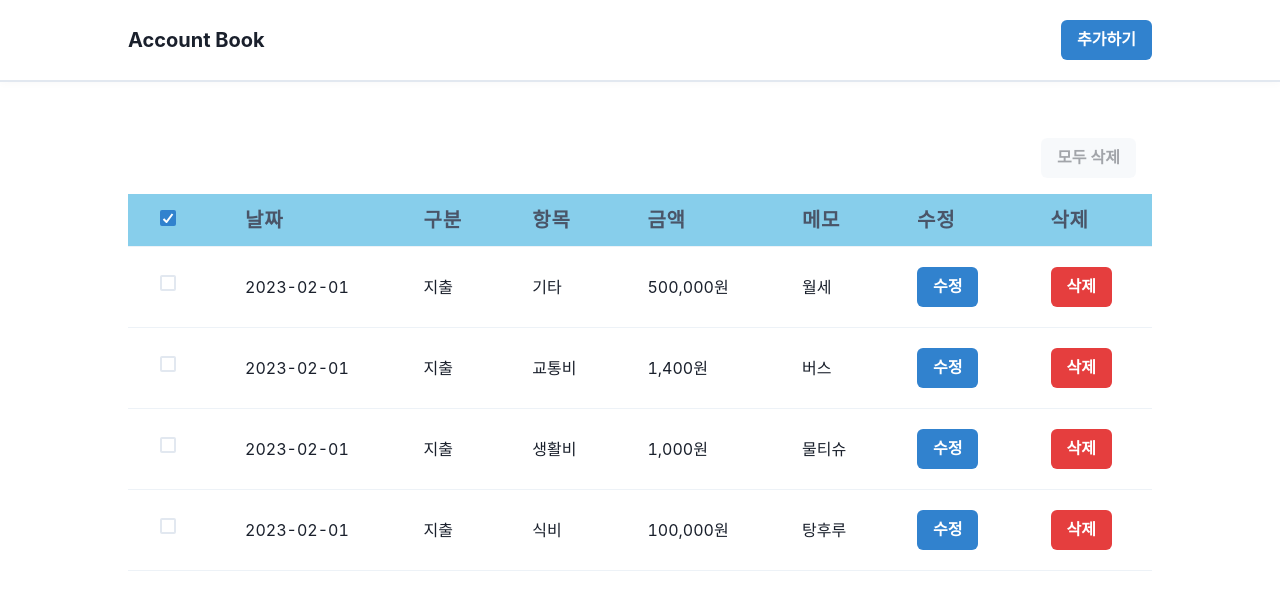
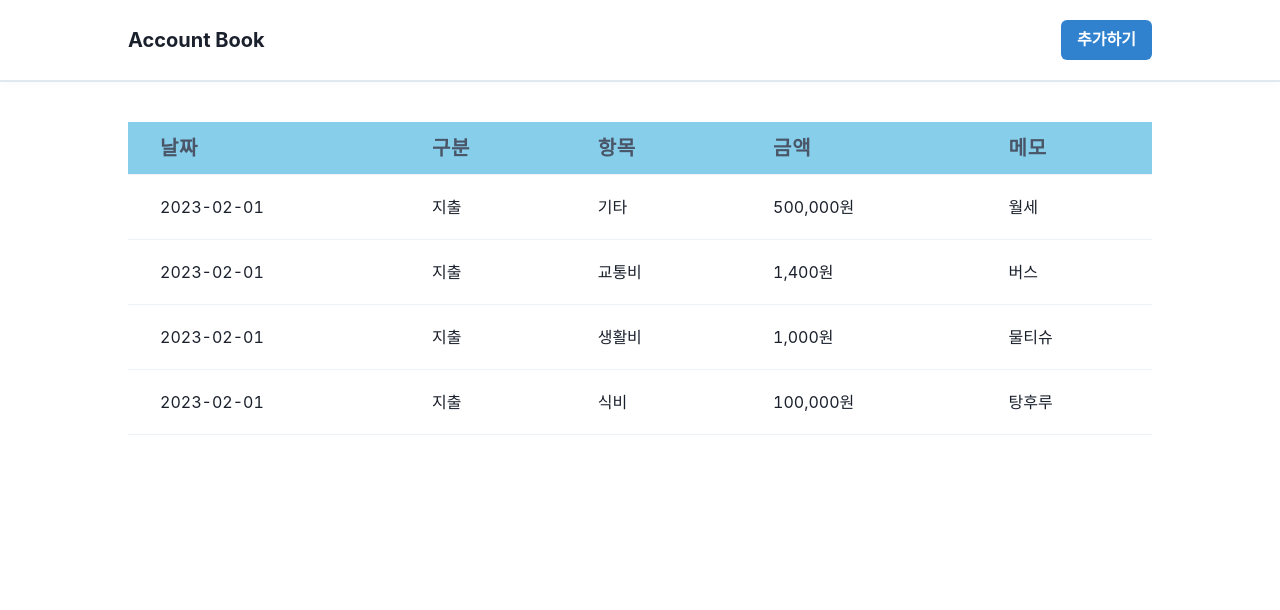
Before and after one commit to woorifisa-service-dev-2nd/frontend-3rd-accountBook, a React (Vite) app: page /list in a window 1280 px wide. Shown: the top 610 px of the page. Built offline with nearby package versions, Linux system fonts and the light colour scheme.

Commit message:
feat: 수정, 삭제 기능 임시 주석 처리

```diff
--- a/src/components/dashboard/DataList.jsx
+++ b/src/components/dashboard/DataList.jsx
@@ -7,40 +7,53 @@ const DataList = ({ updatedData }) => {
   const [data, setData] = useContext(AccountContext);
   const [checkedItems, setCheckedItems] = useState([]);
 
-  // 삭제
-  const handleDelete = (id) => {
-    const newData = data.filter((item) => item.id !== id);
-    setData(newData);
-    setCheckedItems(newData.map(() => false));
-  };
-  // 체크박스
-  const toggleAllCheckboxes = (isChecked) => {
-    setCheckedItems(Array(data.length).fill(isChecked));
-  };
-  const toggleSingleCheckbox = (index, isChecked) => {
-    const newCheckedItems = [...checkedItems];
-    newCheckedItems[index] = isChecked;
-    setCheckedItems(newCheckedItems);
-  };
-  const isAnyItemChecked = () => checkedItems.some(Boolean);
-  // 모두 삭제
-  const handleDeleteChecked = () => {
-    const newData = data.filter((item, index) => !checkedItems[index]);
-    setData(newData);
-    setCheckedItems(newData.map(() => false));
-  };
-  // 수정
-  const handleEdit = () => {
-    console.log('edit');
-  };
+  // NOTE : 임시 주석
+  // // 삭제
+  // const handleDelete = (id) => {
+  //   const newData = data.filter((item) => item.id !== id);
+  //   setData(newData);
+  //   setCheckedItems(newData.map(() => false));
+  // };
+  // // 체크박스
+  // const toggleAllCheckboxes = (isChecked) => {
+  //   setCheckedItems(Array(data.length).fill(isChecked));
+  // };
+  // const toggleSingleCheckbox = (index, isChecked) => {
+  //   const newCheckedItems = [...checkedItems];
+  //   newCheckedItems[index] = isChecked;
+  //   setCheckedItems(newCheckedItems);
+  // };
+  // const isAnyItemChecked = () => checkedItems.some(Boolean);
+  // // 모두 삭제
+  // const handleDeleteChecked = () => {
+  //   const newData = data.filter((item, index) => !checkedItems[index]);
+  //   setData(newData);
+  //   setCheckedItems(newData.map(() => false));
+  // };
+  // // 수정
+  // const handleEdit = () => {
+  //   console.log('edit');
+  // };
+
   return (
     <Flex direction="column">
-      <Flex justifyContent="end">
+      {/* NOTE : 일괄 삭제 임시 주석 */}
+      {/* <Flex justifyContent="end">
         <Button colorScheme={isAnyItemChecked() ? 'red' : 'gray'} m={4} onClick={handleDeleteChecked} isDisabled={!isAnyItemChecked()}>
           모두 삭제
         </Button>
-      </Flex>
-      <DataTable data={data} checkedItems={checkedItems} toggleAllCheckboxes={toggleAllCheckboxes} toggleSingleCheckbox={toggleSingleCheckbox} handleEdit={handleEdit} handleDelete={handleDelete} />
+      </Flex> */}
+
+      {/* 데이터 테이블 */}
+      <DataTable
+        data={data}
+        // NOTE : 일괄 삭제 임시 주석
+        // checkedItems={checkedItems}
+        // toggleAllCheckboxes={toggleAllCheckboxes}
+        // toggleSingleCheckbox={toggleSingleCheckbox}
+        // handleEdit={handleEdit}
+        // handleDelete={handleDelete}
+      />
     </Flex>
   );
 };
--- a/src/components/dashboard/DataTable.jsx
+++ b/src/components/dashboard/DataTable.jsx
@@ -3,23 +3,25 @@ import { Table, Thead, Tbody, Tr, Th, Td, Checkbox, Button, Text, useDisclosure
 import { amountFormat } from '../util/amountFormat';
 import ModalForm from '../common/ModalForm';
 
+const changeToKorean = {
+  food: '식비',
+  living: '생활비',
+  transportation: '교통비',
+  etc: '기타',
+  charge: '지출',
+  income: '수입',
+};
+
 const DataTable = ({ fontSize, bgColor, data, checkedItems, toggleAllCheckboxes, toggleSingleCheckbox, handleEdit, handleDelete }) => {
   const { isOpen, onOpen, onClose } = useDisclosure();
   const [itemToEdit, setItemToEdit] = useState(null);
 
-  const handleEditClick = (item) => {
-    setItemToEdit(item);
-    handleEdit(onOpen);
-  };
-  // 구분, 항목 한글로
-  const changeToKorean = {
-    food: '식비',
-    living: '생활비',
-    transportation: '교통비',
-    etc: '기타',
-    charge: '지출',
-    income: '수입',
-  };
+  // NOTE: 수정 기능 임시 주석
+  // const handleEditClick = (item) => {
+  //   setItemToEdit(item);
+  //   handleEdit(onOpen);
+  // };
+
   return (
     <>
       <Table variant="simple" size="lg">
@@ -49,7 +51,8 @@ const DataTable = ({ fontSize, bgColor, data, checkedItems, toggleAllCheckboxes,
             <Th>
               <Text fontSize={fontSize ? fontSize : 'xl'}>메모</Text>
             </Th>
-            {handleEdit && (
+            {/* NOTE : 수정/삭제 기능 임시 주석 */}
+            {/* {handleEdit && (
               <Th>
                 <Text fontSize={fontSize ? fontSize : 'xl'}>수정</Text>
               </Th>
@@ -58,7 +61,7 @@ const DataTable = ({ fontSize, bgColor, data, checkedItems, toggleAllCheckboxes,
               <Th>
                 <Text fontSize="xl">삭제</Text>
               </Th>
-            )}
+            )} */}
           </Tr>
         </Thead>
         <Tbody>
@@ -75,7 +78,9 @@ const DataTable = ({ fontSize, bgColor, data, checkedItems, toggleAllCheckboxes,
                 <Td>{changeToKorean[item.chargeStatus]}</Td>
                 <Td>{`${amountFormat(Number(item.amount))}원`}</Td>
                 <Td>{item.notes}</Td>
-                {handleEdit && (
+
+                {/* NOTE : 수정/삭제 기능 임시 주석 */}
+                {/* {handleEdit && (
                   <Td>
                     <Button colorScheme="blue" onClick={() => handleEditClick(item)}>
                       수정
@@ -88,12 +93,13 @@ const DataTable = ({ fontSize, bgColor, data, checkedItems, toggleAllCheckboxes,
                       삭제
                     </Button>
                   </Td>
-                )}
+                )} */}
               </Tr>
             ))
             .reverse()}
         </Tbody>
       </Table>
+
       <ModalForm isOpen={isOpen} onClose={onClose} itemToEdit={itemToEdit} updateMockData={handleEdit} />
     </>
   );
```
